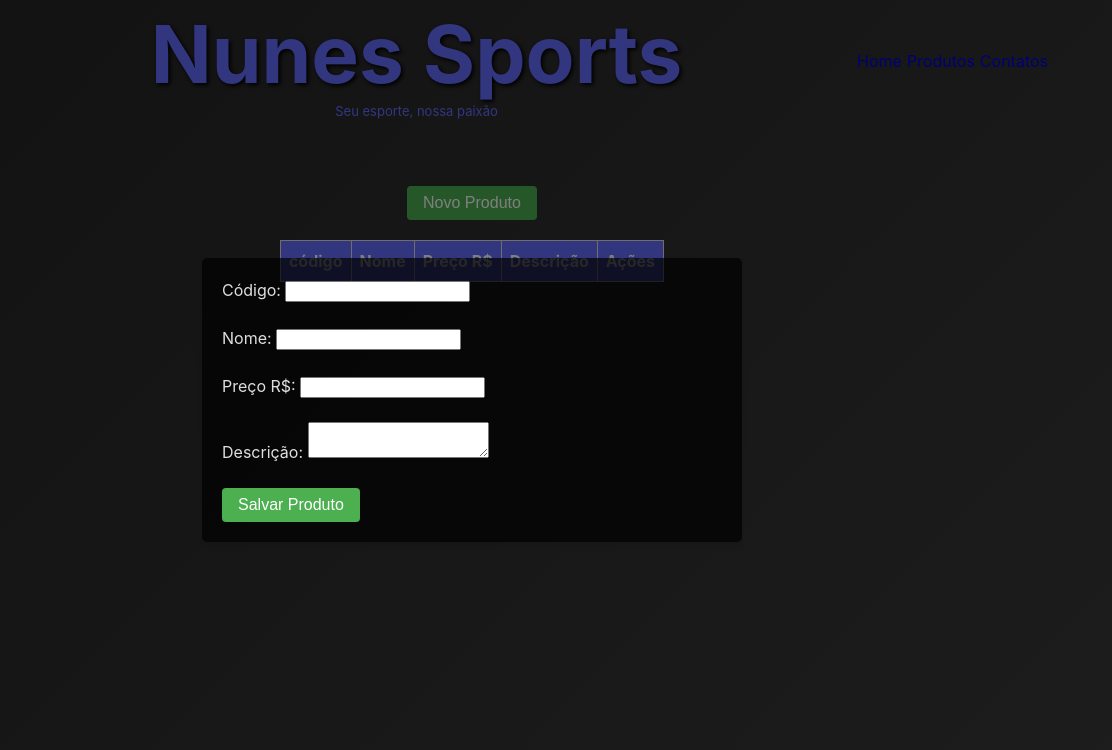
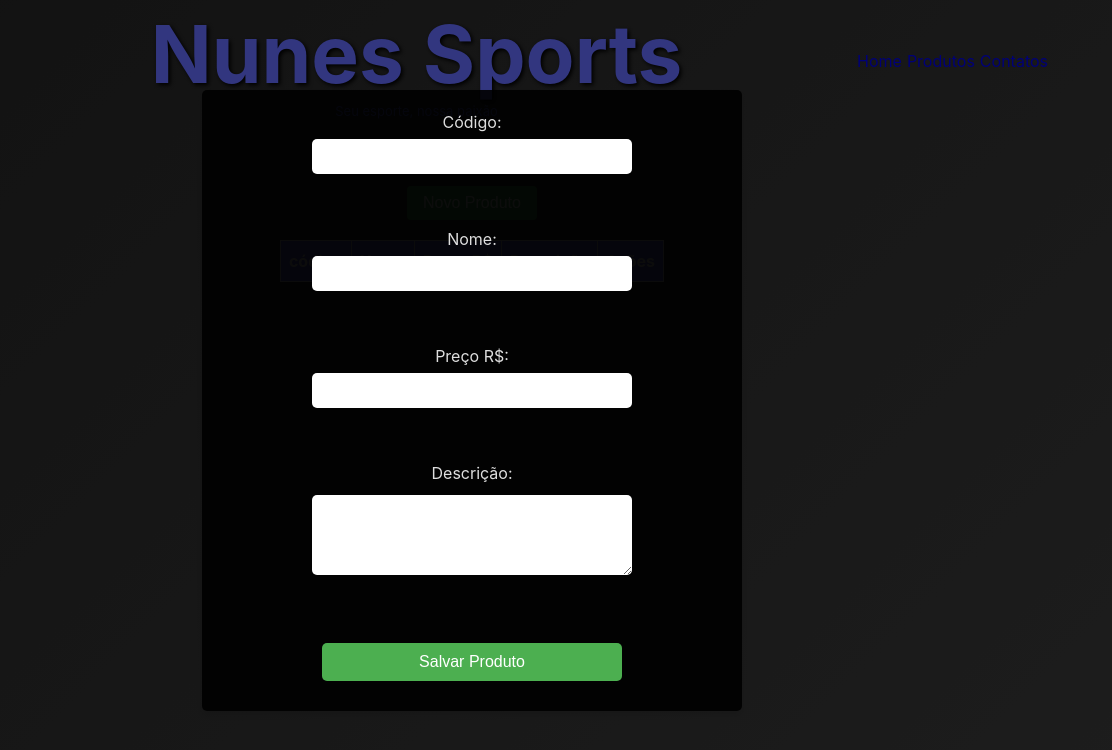
Before and after one commit to mbrennerr/Project_NunesSports, a website built with Vite: page index.html in a window 1280 px wide. Both pictures are taken after a click on the button "Novo Produto". Shown: the full height of the page, 168-1280 px from the left. Built offline with nearby package versions, Linux system fonts and the light colour scheme; no server answers.

Commit message:
[style] csszando

```diff
--- a/src/components/ProductForm.ts
+++ b/src/components/ProductForm.ts
@@ -7,6 +7,7 @@ export function createProductForm(
 ) {
   const form = document.createElement("form");
   form.innerHTML = `
+    <div id="formCamps">
     <label for="productCod">Código:</label>
     <input type="text" id="productCod" name="productCod" required><br><br>
     <label for="productName">Nome:</label>
@@ -16,6 +17,7 @@ export function createProductForm(
     <label for="productDescription">Descrição:</label>
     <textarea id="productDescription" name="productDescription" required></textarea><br><br>
     <button type="submit">Salvar Produto</button>
+    </div>
   `;
   // Se o produto existir, preenche os campos do formulário sem isso quando clicar em editar o formulário vem vazio...
   // horrivel bati cabeça com isso =D
--- a/src/style/modal.css
+++ b/src/style/modal.css
@@ -9,17 +9,48 @@
   opacity: 0; /* Inicia transparente */
   transition: opacity 0.3s ease, visibility 0.3s; /* Transição suave */
   z-index: 1000; /* Garante que o modal esteja acima de outros elementos */
+
 }
 .modal-content {
-  background-color: rgba(0,0,0,0.70); /* Fundo branco */
+  background-color: rgba(0,0,0,0.90); /* Fundo preto */
   padding: 20px; /* Espaçamento interno */
   border-radius: 5px; /* Bordas arredondadas */
   box-shadow: 0 4px 6px rgba(0, 0, 0, 0.1); /* Sombra suave */
   max-width: 500px; /* Largura máxima */
   width: 90%; /* Largura padrão */
   z-index: 1010; /* Acima do overlay para evitar cliques acidentais */
+
 }
 .modal-overlay.visible {
   visibility: visible;
   opacity: 1;
 }
+#formCamps {
+  display: flex;
+  flex-direction: column;
+  align-items: center;
+  justify-content: center;
+}
+#formCamps input {
+  margin: 5px;
+  padding: 10px;
+  border-radius: 5px;
+  border: none;
+  width: 60%;
+}
+#formCamps button {
+  margin: 10px;
+  padding: 10px;
+  border-radius: 5px;
+  border: none;
+  width: 60%;
+}
+
+#formCamps textarea {
+  margin: 10px;
+  padding: 10px;
+  border-radius: 5px;
+  border: none;
+  width: 60%;
+  height: 60px;
+}
--- a/src/style/style.css
+++ b/src/style/style.css
@@ -114,3 +114,21 @@ th {
   flex-direction: column;
   gap: 10px;
 }
+.delete-product-btn {
+  background-color: #ff4d4d;
+  color: #fff;
+  border: none;
+  padding: 10px;
+  border-radius: 5px;
+  cursor: pointer;
+  transition: background-color 0.3s;
+}
+.edit-product-btn {
+  background-color: #4CAF50;
+  color: #fff;
+  border: none;
+  padding: 10px;
+  border-radius: 5px;
+  cursor: pointer;
+  transition: background-color 0.3s;
+}
```
